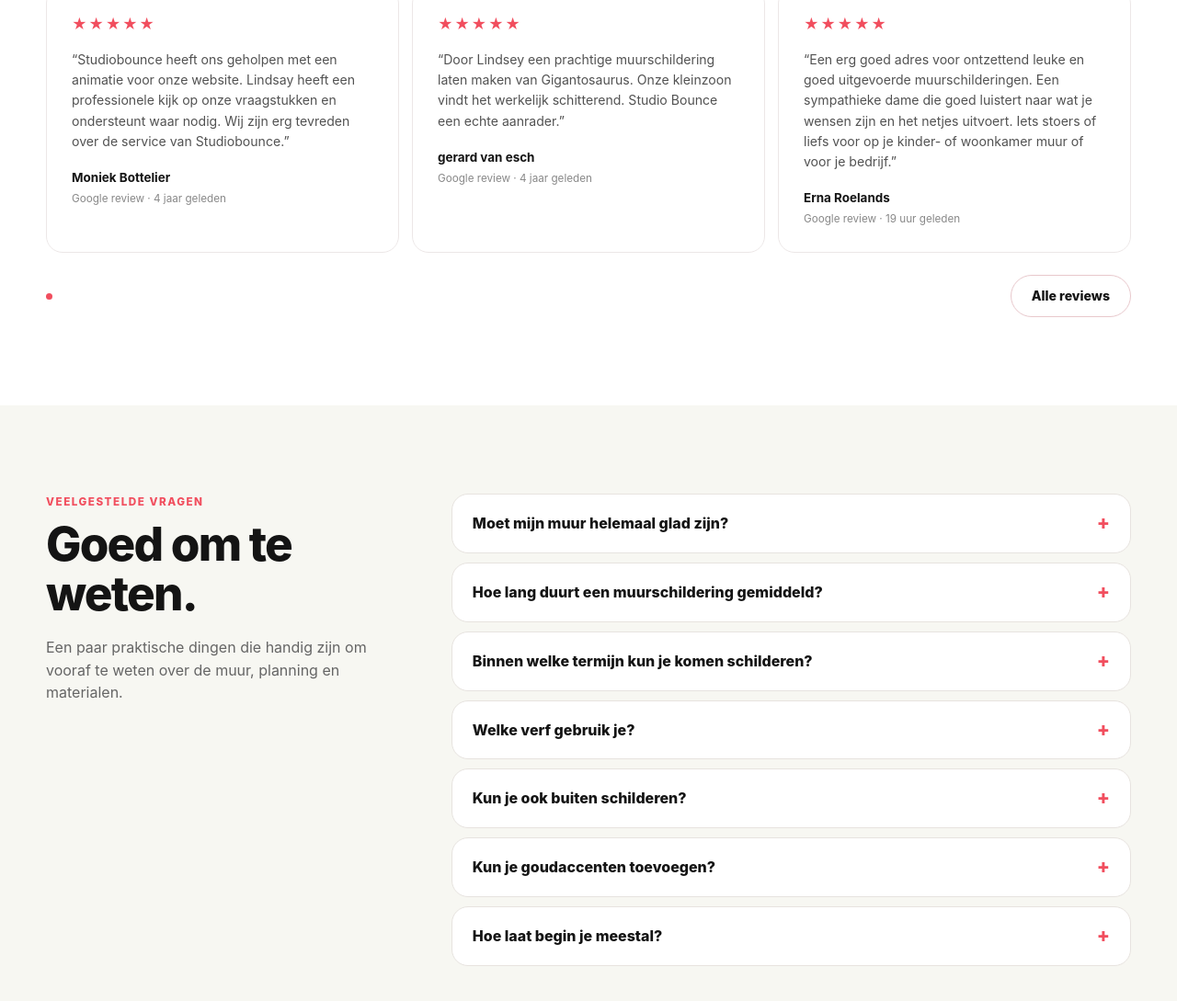
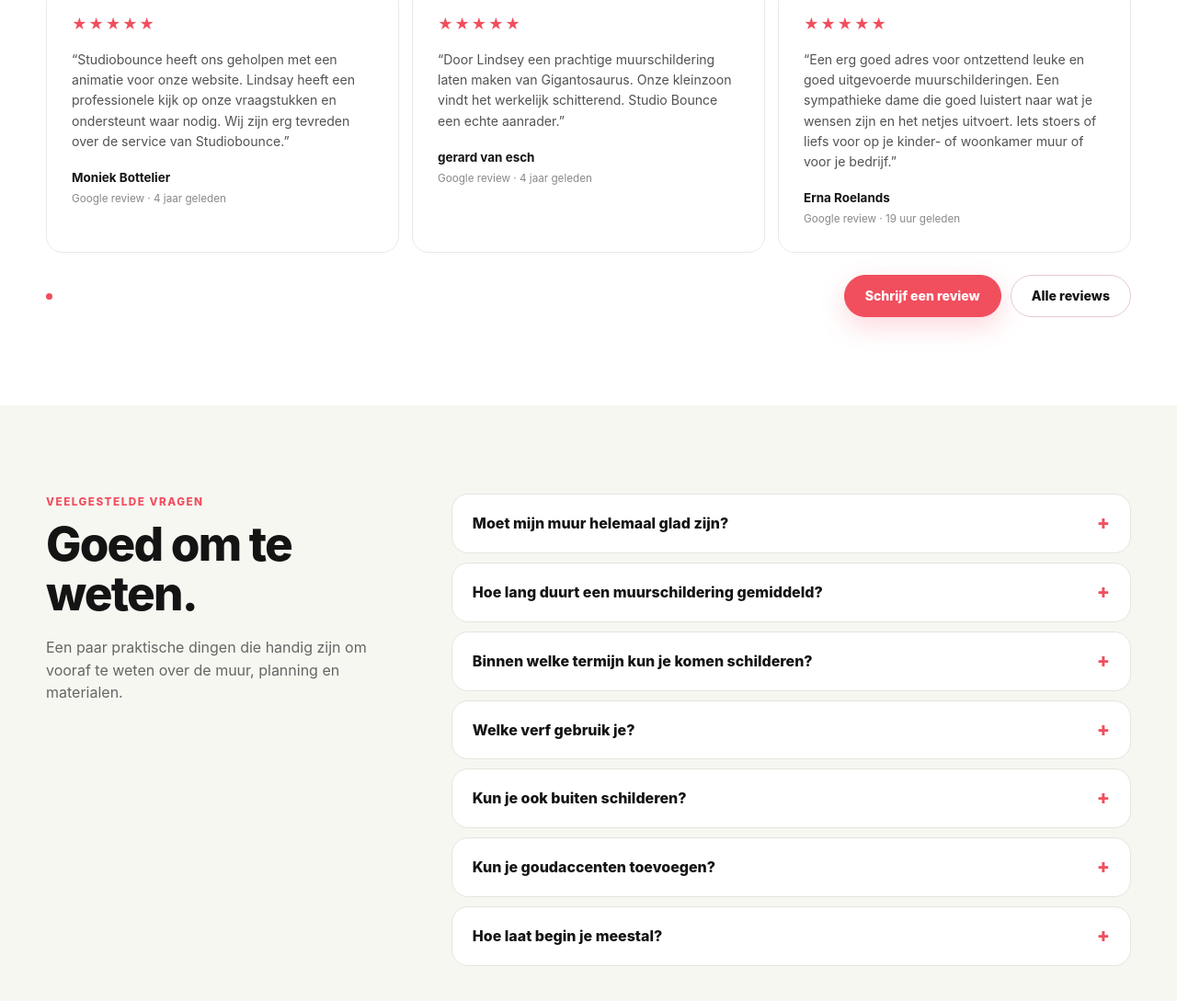
Before and after one commit to Studio-Bounce-Breda/BounceWebsite, a plain HTML site: page index.html in a window 1280 px wide. Shown: the part 5714-6803 px from the top of the page at 92% size. Drawn offline with Linux system fonts and the light colour scheme.

Commit message:
Add files via upload

```diff
--- a/index.html
+++ b/index.html
@@ -436,6 +436,7 @@ svg[data-siteedit-icon]:not([data-siteedit-icon-source="imported"])[data-siteedi
 <div class="reviews-bottom">
 <div aria-hidden="true" class="review-dots"><span class="review-dot active"></span></div>
 <div class="review-actions">
+<a class="btn btn-primary review-write-link" href="https://www.google.com/search?hl=nl-NL&gl=nl&q=Studio+Bounce+Muurschilderingen&ludocid=16386421956275376328&lsig=AB86z5VmhhJcTEVV1yGlEd9CPImV&source=g.page.m._&laa=merchant-review-solicitation#lrd=0x47c6a01eb1ec347f:0xe36843f3437490c8,3" target="_blank" rel="noopener">Schrijf een review</a>
 <a class="btn btn-outline review-all-link" href="https://www.google.com/search?sca_esv=ffcf0adbfdee8899&hl=nl-NL&gl=nl&sxsrf=APpeQnu8PbO0gG3dbBjonzqf-iCIRtwdbQ:1789457702244&q=Studio+Bounce+Muurschilderingen&si=APenkKm7iecQ4G6P-TsbSMFKIQtv3EFIqRAFw-i8uEbk55Z-_3iPCROO6BidcqdnRksRmK1sarOU9IfUr2zfN-AjJekZH1HvpMAbdfZz2mVqk5PWWFPu_KQ%3D&uds=AJ5uw1_PlqngxRz_qZNSnVfaVEidZ97oWCbmW_tbFuENUKrI0r585dUTECHWpHdXkULXuqLaQxRlPE3GAMgeeyoezqUFWj5o-2hfcH1INpJDUGxtw8QMcueGlKKyl9qK-XGcKPdwEUDP&sa=X&ved=2ahUKEwi14Lq1ifCWAxU2-LsIHavoF4cQ3PALegQIHRAE&biw=1920&bih=1026&dpr=1" target="_blank" rel="noopener">Alle reviews</a>
 </div>
 </div>
```
